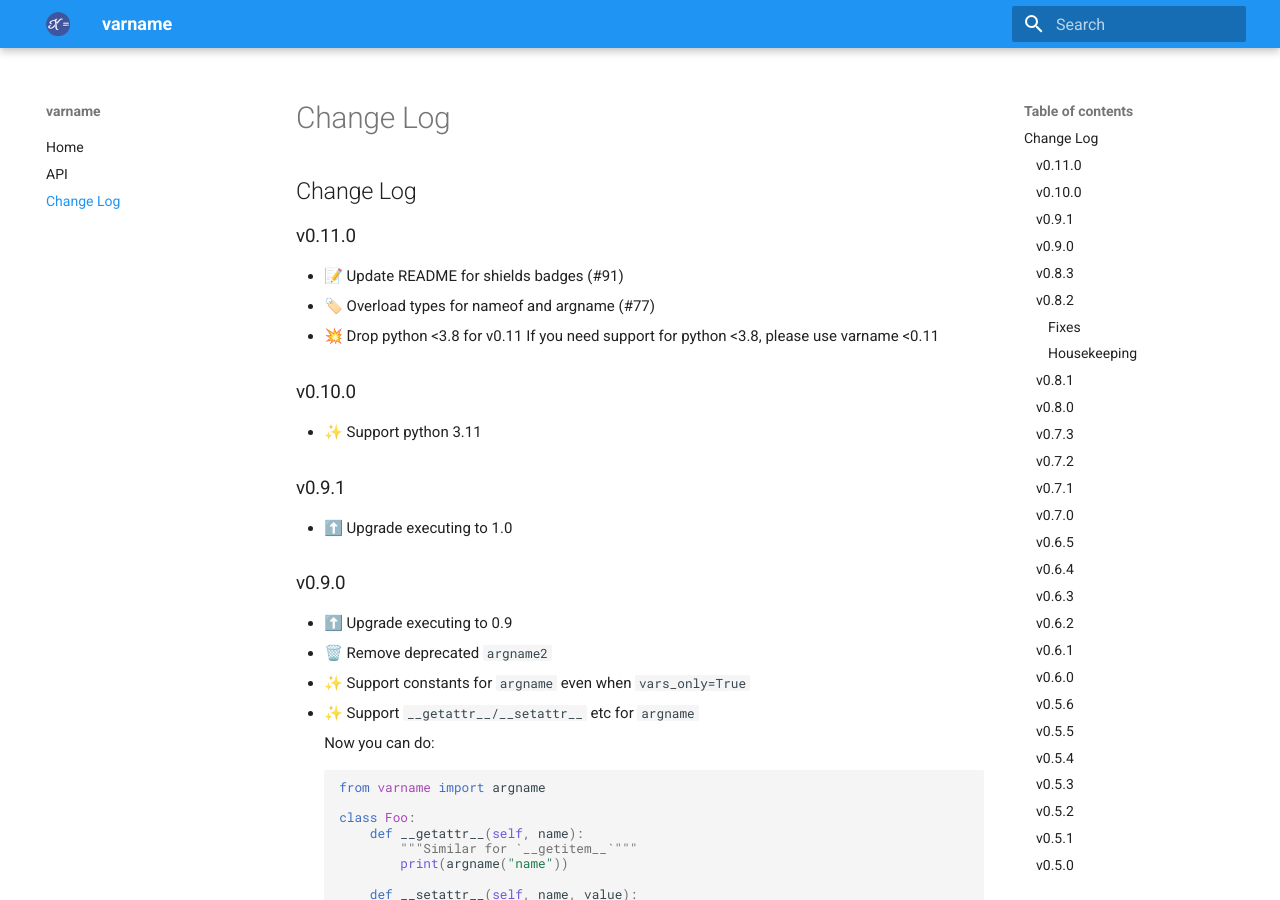
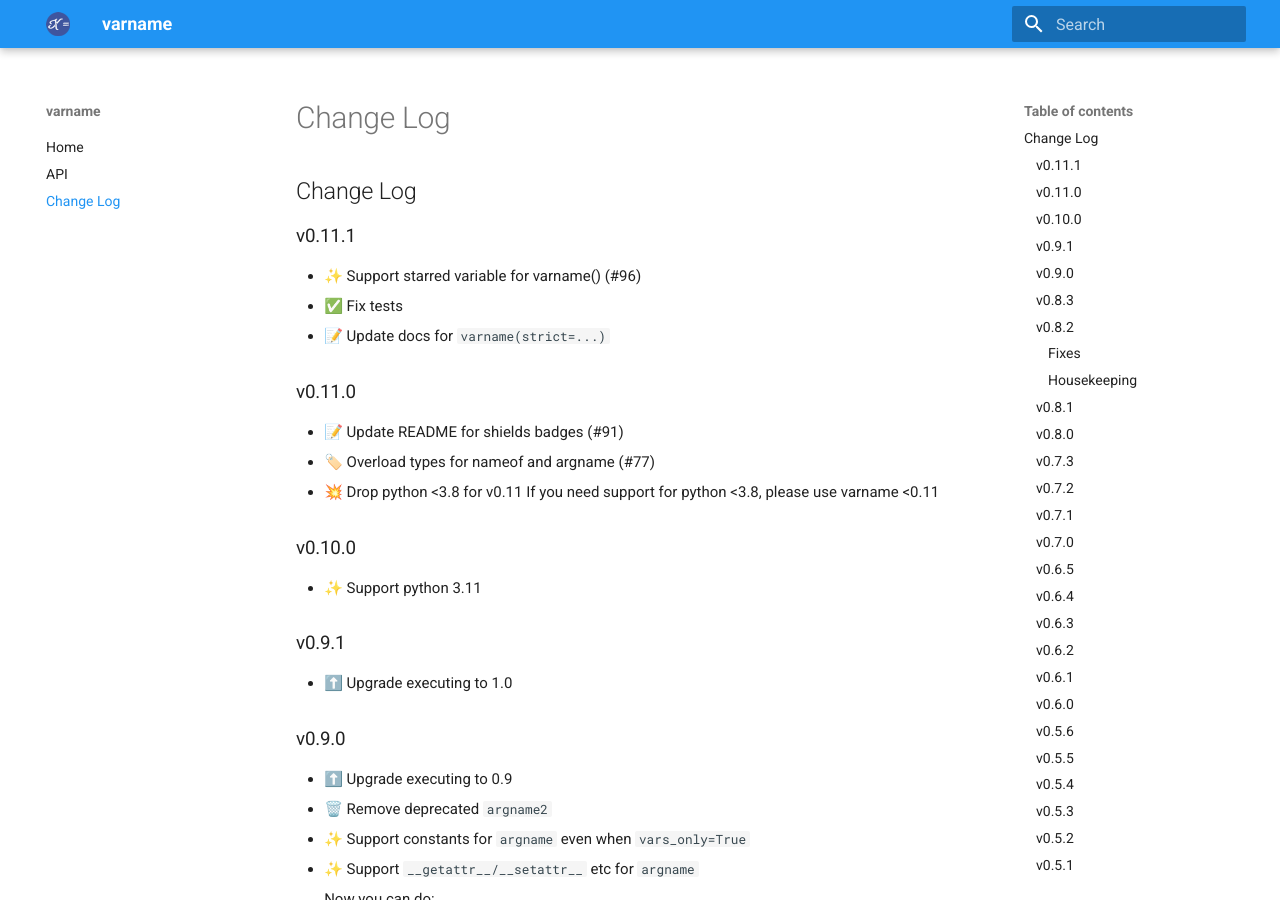
Before and after one commit to pwwang/python-varname, an MkDocs documentation site: the page built from docs/CHANGELOG.md, in a window 1280 px wide and 900 px high. Built offline with MkDocs 1.6.1 and Material for MkDocs 9.7.7, drawn with Linux system fonts in a browser that asks for light colours.

Commit message:
🔖 0.11.1

```diff
--- a/docs/CHANGELOG.md
+++ b/docs/CHANGELOG.md
@@ -1,4 +1,10 @@
 # Change Log
+
+## v0.11.1
+
+- ✨ Support starred variable for varname() (#96)
+- ✅ Fix tests
+- 📝 Update docs for `varname(strict=...)`
 
 ## v0.11.0
 
--- a/pyproject.toml
+++ b/pyproject.toml
@@ -4,7 +4,7 @@ build-backend = "poetry.masonry.api"
 
 [tool.poetry]
 name = "varname"
-version = "0.11.0"
+version = "0.11.1"
 description = "Dark magics about variable names in python."
 authors = [ "pwwang <pwwang@pwwang.com>",]
 license = "MIT"
--- a/varname/__init__.py
+++ b/varname/__init__.py
@@ -13,4 +13,4 @@ from .utils import (
 )
 from .core import varname, nameof, will, argname
 
-__version__ = "0.11.0"
+__version__ = "0.11.1"
```
